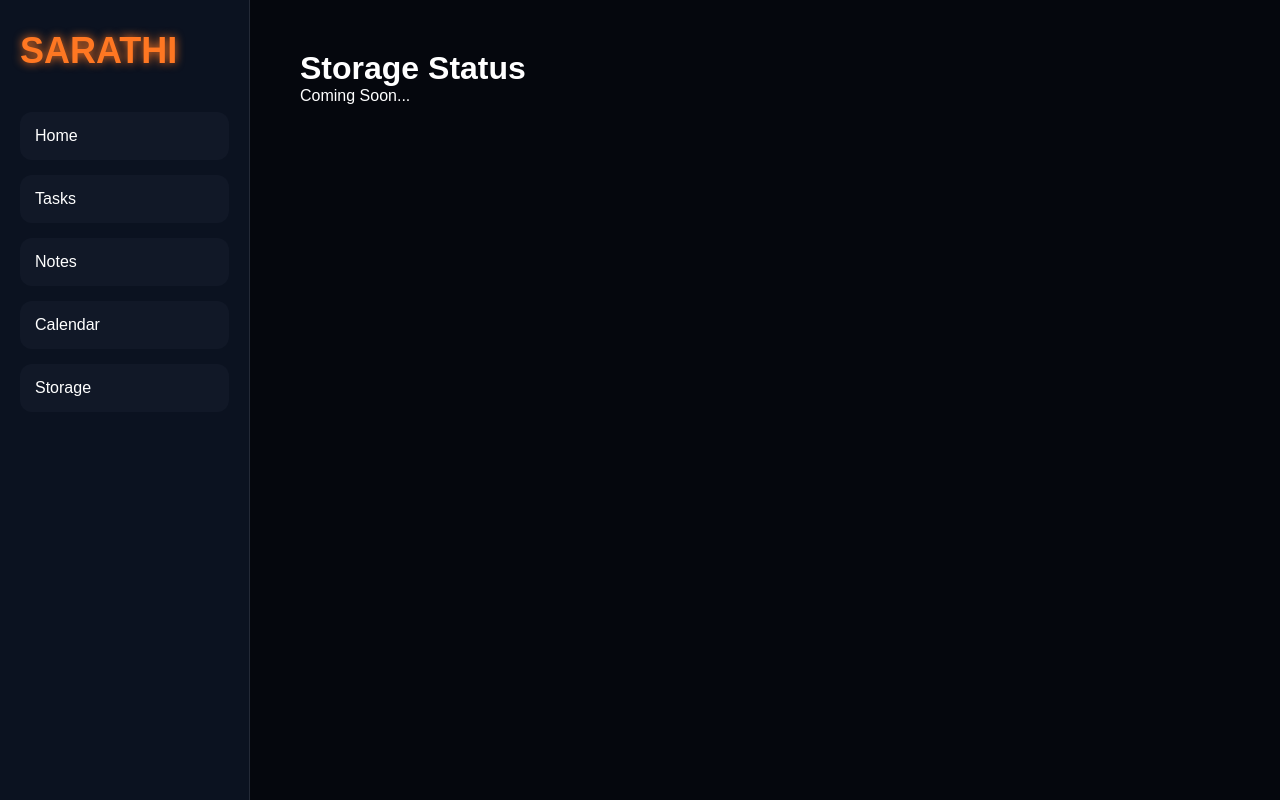
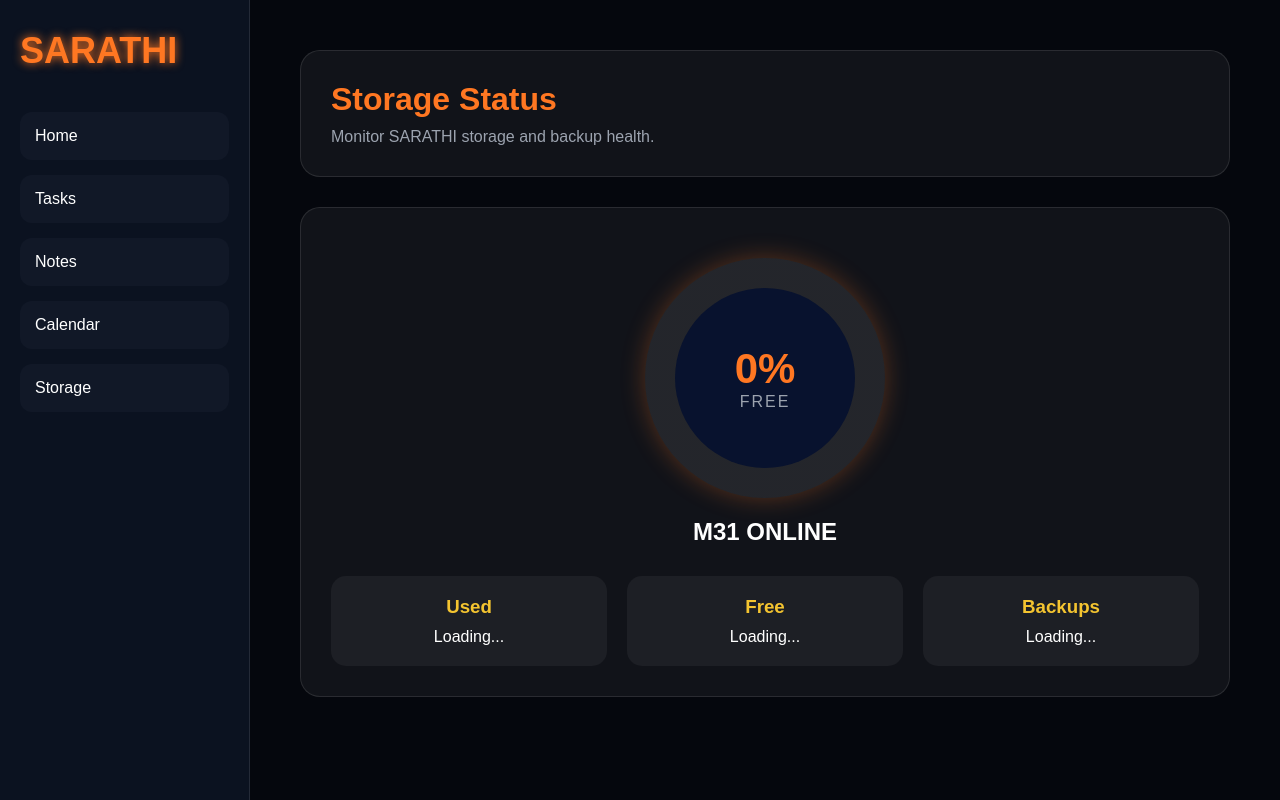
Before and after one commit to bsvk2194/sarathi, a Flask app: page /storage in a window 1280 px wide. Run offline with Flask 3, Linux system fonts and the light colour scheme; data that the repository does not hold is empty.

Commit message:
storage page stating

```diff
--- a/templates/storage.html
+++ b/templates/storage.html
@@ -4,10 +4,270 @@
 Storage Status
 {% endblock %}
 
+{% block extra_css %}
+
+<style>
+
+.storage-header{
+
+    background:rgba(255,255,255,0.05);
+
+    padding:30px;
+
+    border-radius:20px;
+
+    border:1px solid rgba(255,255,255,0.1);
+
+    margin-bottom:30px;
+}
+
+.storage-header h1{
+
+    color:#ff7722;
+
+    margin-bottom:10px;
+}
+
+.storage-header p{
+
+    color:#9ca3af;
+}
+
+.storage-card{
+
+    background:rgba(255,255,255,0.05);
+
+    border:1px solid rgba(255,255,255,0.1);
+
+    border-radius:20px;
+
+    padding:30px;
+
+    text-align:center;
+}
+
+.storage-ring{
+
+    width:240px;
+
+    height:240px;
+
+    border-radius:50%;
+
+    margin:20px auto;
+
+    display:flex;
+
+    justify-content:center;
+
+    align-items:center;
+
+    background:
+        conic-gradient(
+            #ff7722 0deg,
+            rgba(255,255,255,0.08) 0deg
+        );
+
+    box-shadow:
+        0 0 25px rgba(255,119,34,0.3);
+}
+
+.storage-inner{
+
+    width:180px;
+
+    height:180px;
+
+    border-radius:50%;
+
+    background:#08122e;
+
+    display:flex;
+
+    flex-direction:column;
+
+    justify-content:center;
+
+    align-items:center;
+}
+
+#storagePercent{
+
+    font-size:42px;
+
+    font-weight:bold;
+
+    color:#ff7722;
+}
+
+.storage-label{
+
+    color:#9ca3af;
+
+    letter-spacing:2px;
+}
+
+.stats-grid{
+
+    display:grid;
+
+    grid-template-columns:
+        repeat(auto-fit,minmax(180px,1fr));
+
+    gap:20px;
+
+    margin-top:30px;
+}
+
+.stat-box{
+
+    background:rgba(255,255,255,0.05);
+
+    border-radius:15px;
+
+    padding:20px;
+}
+
+.stat-box h3{
+
+    color:#f4c430;
+
+    margin-bottom:10px;
+}
+
+</style>
+
+{% endblock %}
+
 {% block content %}
 
-<h1>Storage Status</h1>
+<div class="storage-header">
 
-<p>Coming Soon...</p>
+    <h1>Storage Status</h1>
+
+    <p>
+        Monitor SARATHI storage and backup health.
+    </p>
+
+</div>
+
+<div class="storage-card">
+
+    <div class="storage-ring" id="storageRing">
+
+        <div class="storage-inner">
+
+            <div id="storagePercent">
+                0%
+            </div>
+
+            <div class="storage-label">
+                FREE
+            </div>
+
+        </div>
+
+    </div>
+
+    <h2>M31 ONLINE</h2>
+
+    <div class="stats-grid">
+
+        <div class="stat-box">
+
+            <h3>Used</h3>
+
+            <p id="usedSpace">
+                Loading...
+            </p>
+
+        </div>
+
+        <div class="stat-box">
+
+            <h3>Free</h3>
+
+            <p id="freeSpace">
+                Loading...
+            </p>
+
+        </div>
+
+        <div class="stat-box">
+
+            <h3>Backups</h3>
+
+            <p id="backupCount">
+                Loading...
+            </p>
+
+        </div>
+
+    </div>
+
+</div>
 
 {% endblock %}
+
+{% block scripts %}
+
+<script>
+
+async function loadStorage(){
+
+    let response =
+        await fetch('/dashboard-data')
+
+    let data =
+        await response.json()
+
+    let free =
+        data.storage.free_gb
+
+    let total =
+        data.storage.total_gb
+
+    let used =
+        data.storage.used_gb
+
+    let percent =
+        ((free / total) * 100)
+        .toFixed(1)
+
+    let degrees =
+        (percent / 100) * 360
+
+    document.getElementById(
+        'storagePercent'
+    ).innerText =
+        `${percent}%`
+
+    document.getElementById(
+        'usedSpace'
+    ).innerText =
+        `${used} GB`
+
+    document.getElementById(
+        'freeSpace'
+    ).innerText =
+        `${free} GB`
+
+    document.getElementById(
+        'backupCount'
+    ).innerText =
+        data.backup_count
+
+    document.getElementById(
+        'storageRing'
+    ).style.background =
+    `conic-gradient(
+        #ff7722 ${degrees}deg,
+        rgba(255,255,255,0.08) ${degrees}deg
+    )`
+}
+
+loadStorage()
+
+</script>
+
+{% endblock %}
```
